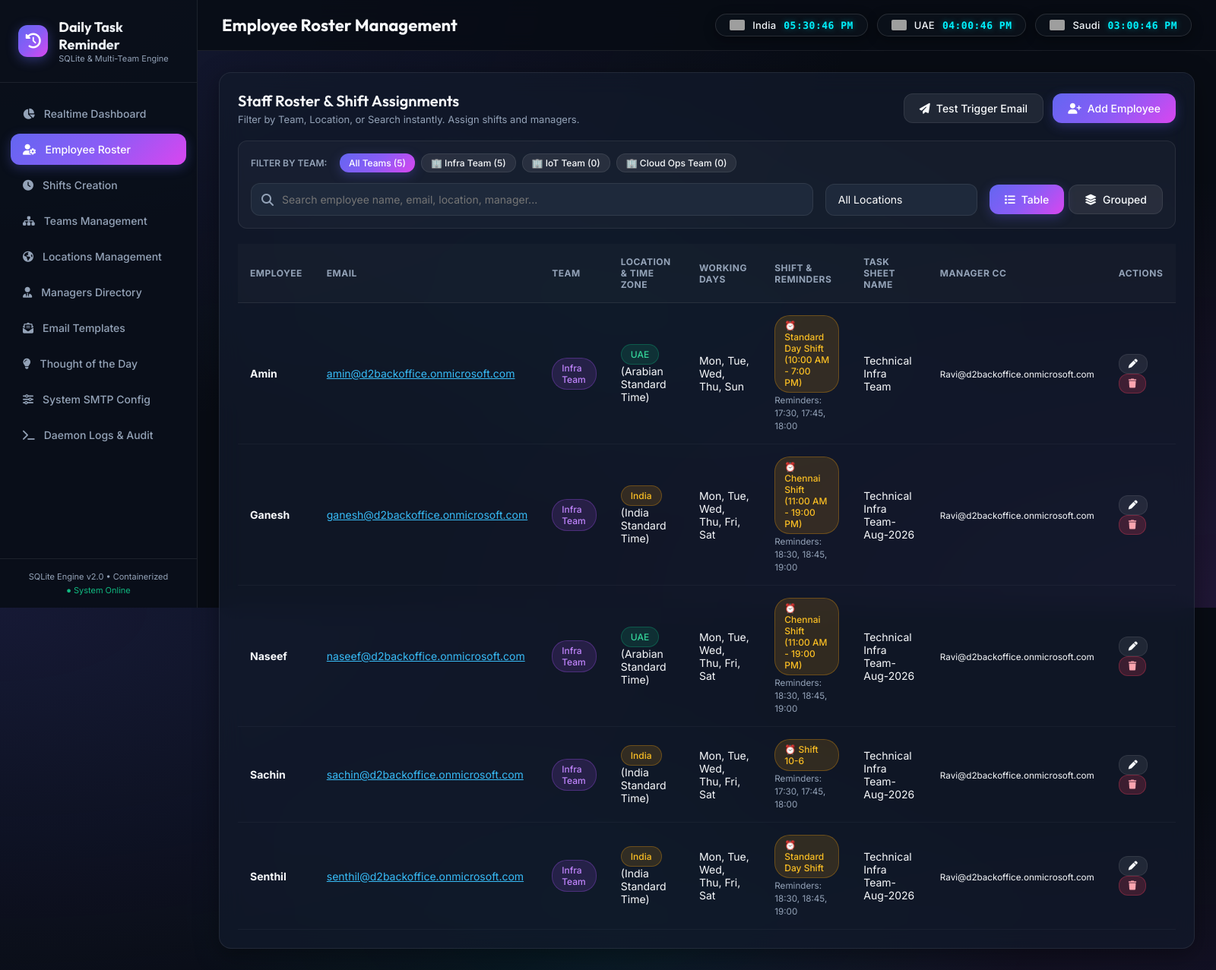
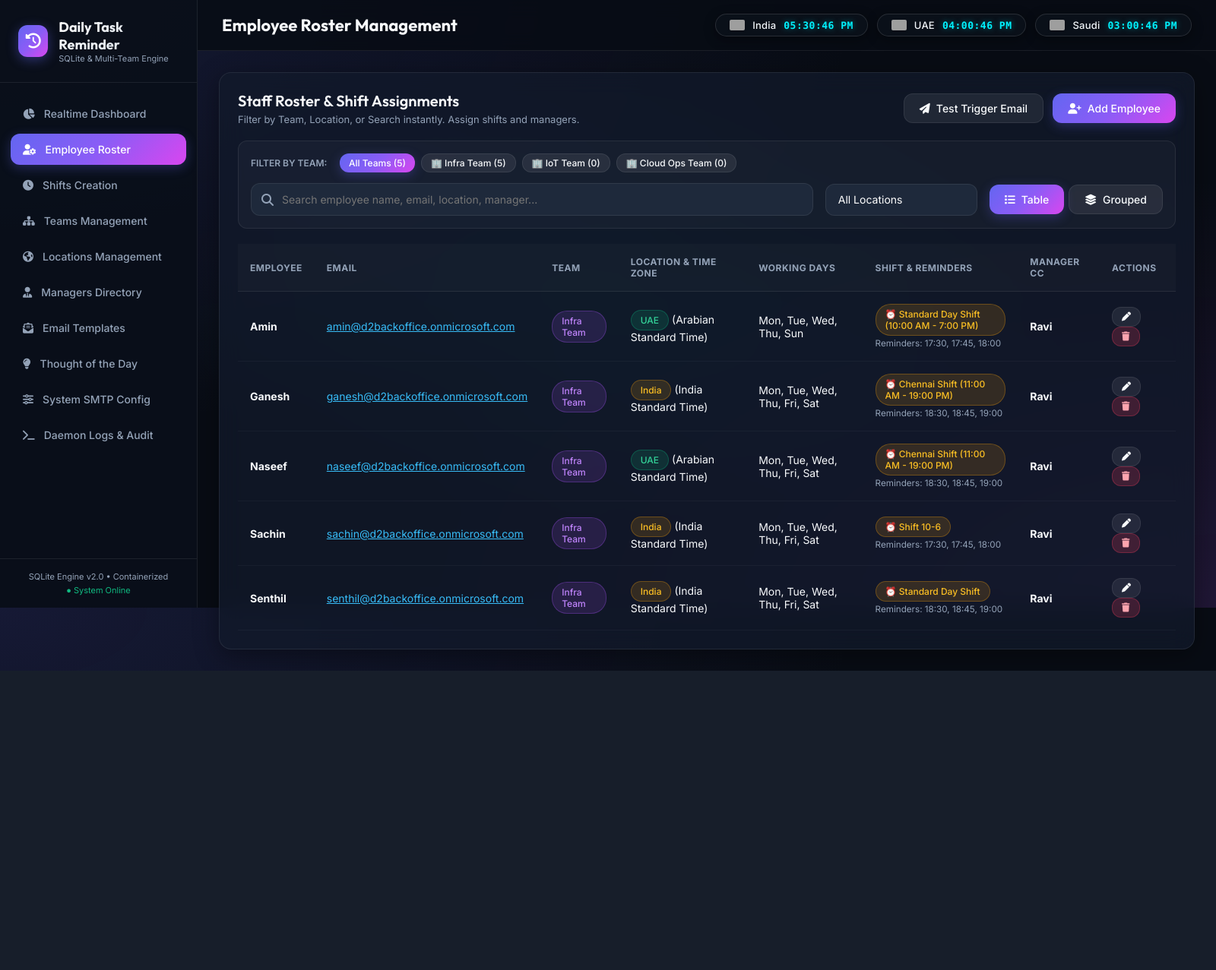
Before and after one commit to sainisoftravi/Daily-Task-Reminder-APP, a Flask app: page /employees in a window 1600 px wide. Shown: the whole page at 76% size. After the commit the page ends 883 px from the top, so only its background shows below. Run offline with Flask 3, Linux system fonts and the light colour scheme; data comes from the database, SQL or seed files in the repository; both versions use the stored data as it was after the commit; grey boxes are pictures that could not be loaded.

Commit message:
Dashbord Layout

```diff
--- a/templates/employees.html
+++ b/templates/employees.html
@@ -122,16 +122,10 @@
                 </div>
             </div>
 
-            <div class="form-row">
-                <div class="form-group">
-                    <label class="form-label">Task Sheet Name Pattern</label>
-                    <input type="text" id="emp-sheetname" class="form-control" value="Technical Infra Team-Aug-2026">
-                </div>
-
-                <div class="form-group">
-                    <label class="form-label">Manager CC (Select from Directory)</label>
-                    <select id="emp-manager-select" class="form-control"></select>
-                </div>
+            <div class="form-group">
+                <label class="form-label">Manager CC (Select from Directory)</label>
+                <select id="emp-manager-select" class="form-control"></select>
+                <input type="hidden" id="emp-sheetname" value="Technical Infra Team-Aug-2026">
             </div>
 
             <div style="display: flex; justify-content: flex-end; gap: 12px; margin-top: 24px;">
@@ -328,6 +322,22 @@
         });
     }
 
+    function getManagerDisplayName(managerCc) {
+        if (!managerCc) return 'N/A';
+        const found = managersData.find(m =>
+            (m.email && m.email.toLowerCase() === managerCc.toLowerCase()) ||
+            (m.name && m.name.toLowerCase() === managerCc.toLowerCase())
+        );
+        if (found && found.name) {
+            return found.name;
+        }
+        if (managerCc.includes('@')) {
+            const username = managerCc.split('@')[0];
+            return username.charAt(0).toUpperCase() + username.slice(1);
+        }
+        return managerCc;
+    }
+
     function renderEmployeesTable() {
         const container = document.getElementById('roster-view-container');
         const filtered = getFilteredEmployees();
@@ -345,6 +355,7 @@
                 if (emp.location.toLowerCase().includes('uae')) badgeClass = 'badge-uae';
                 if (emp.location.toLowerCase().includes('saudi')) badgeClass = 'badge-saudi';
                 const rems = emp.reminders ? emp.reminders.join(', ') : '18:30, 18:45, 19:00';
+                const mgrName = getManagerDisplayName(emp.managerCc || 'Ravi@d2backoffice.onmicrosoft.com');
 
                 rows += `
                     <tr>
@@ -354,8 +365,7 @@
                         <td><span class="badge ${badgeClass}">${emp.location}</span> (${emp.timezone})</td>
                         <td>${emp.workingDays ? emp.workingDays.join(', ') : 'Mon-Sat'}</td>
                         <td><span class="badge badge-india">⏰ ${emp.shiftName || 'Standard Day Shift'}</span><br><small style="color:var(--text-muted);">Reminders: ${rems}</small></td>
-                        <td><code>${emp.sheetName || 'Technical Infra Team-Aug-2026'}</code></td>
-                        <td><small>${emp.managerCc || 'Ravi@d2backoffice.onmicrosoft.com'}</small></td>
+                        <td><strong title="${emp.managerCc || ''}">${mgrName}</strong></td>
                         <td>
                             <button class="btn btn-secondary" style="padding:6px 12px; font-size:12px;" onclick="editEmployee('${emp.id}')"><i class="fa-solid fa-pen"></i></button>
                             <button class="btn btn-danger" style="padding:6px 12px; font-size:12px;" onclick="deleteEmployee('${emp.id}')"><i class="fa-solid fa-trash"></i></button>
@@ -375,7 +385,6 @@
                                 <th>Location & Time Zone</th>
                                 <th>Working Days</th>
                                 <th>Shift & Reminders</th>
-                                <th>Task Sheet Name</th>
                                 <th>Manager CC</th>
                                 <th>Actions</th>
                             </tr>
@@ -400,6 +409,7 @@
                     if (emp.location.toLowerCase().includes('uae')) badgeClass = 'badge-uae';
                     if (emp.location.toLowerCase().includes('saudi')) badgeClass = 'badge-saudi';
                     const rems = emp.reminders ? emp.reminders.join(', ') : '18:30, 18:45, 19:00';
+                    const mgrName = getManagerDisplayName(emp.managerCc || 'Ravi@d2backoffice.onmicrosoft.com');
 
                     teamRows += `
                         <tr>
@@ -408,7 +418,7 @@
                             <td><span class="badge ${badgeClass}">${emp.location}</span> (${emp.timezone})</td>
                             <td>${emp.workingDays ? emp.workingDays.join(', ') : 'Mon-Sat'}</td>
                             <td><span class="badge badge-india">⏰ ${emp.shiftName || 'Standard Day Shift'}</span><br><small style="color:var(--text-muted);">Reminders: ${rems}</small></td>
-                            <td><small>${emp.managerCc || 'Ravi@d2backoffice.onmicrosoft.com'}</small></td>
+                            <td><strong title="${emp.managerCc || ''}">${mgrName}</strong></td>
                             <td>
                                 <button class="btn btn-secondary" style="padding:6px 12px; font-size:12px;" onclick="editEmployee('${emp.id}')"><i class="fa-solid fa-pen"></i></button>
                                 <button class="btn btn-danger" style="padding:6px 12px; font-size:12px;" onclick="deleteEmployee('${emp.id}')"><i class="fa-solid fa-trash"></i></button>
@@ -478,6 +488,14 @@
 
         if (emp.shiftId && document.getElementById('emp-shift-select')) {
             document.getElementById('emp-shift-select').value = emp.shiftId;
+        }
+
+        if (emp.teamId && document.getElementById('emp-team-select')) {
+            document.getElementById('emp-team-select').value = emp.teamId;
+        }
+
+        if (emp.managerCc && document.getElementById('emp-manager-select')) {
+            document.getElementById('emp-manager-select').value = emp.managerCc;
         }
 
         const days = emp.workingDays || ['Mon', 'Tue', 'Wed', 'Thu', 'Fri', 'Sat'];
```
Also changed, not shown: data/app_database.db.
